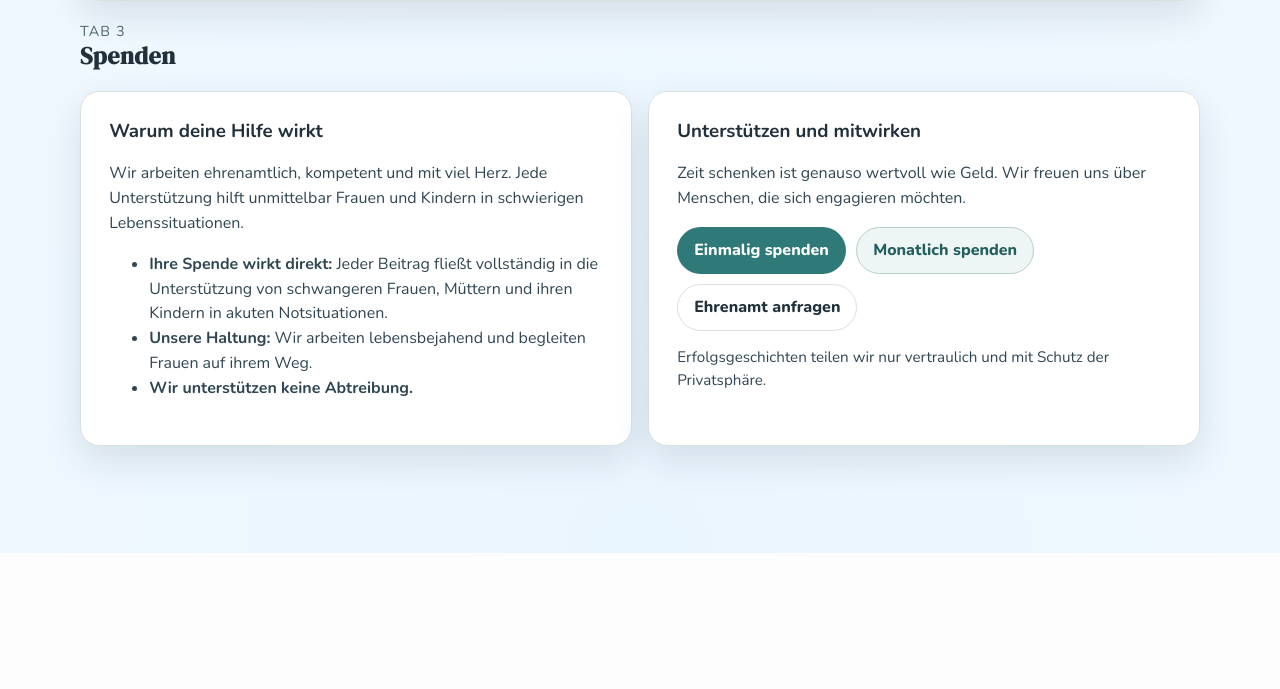
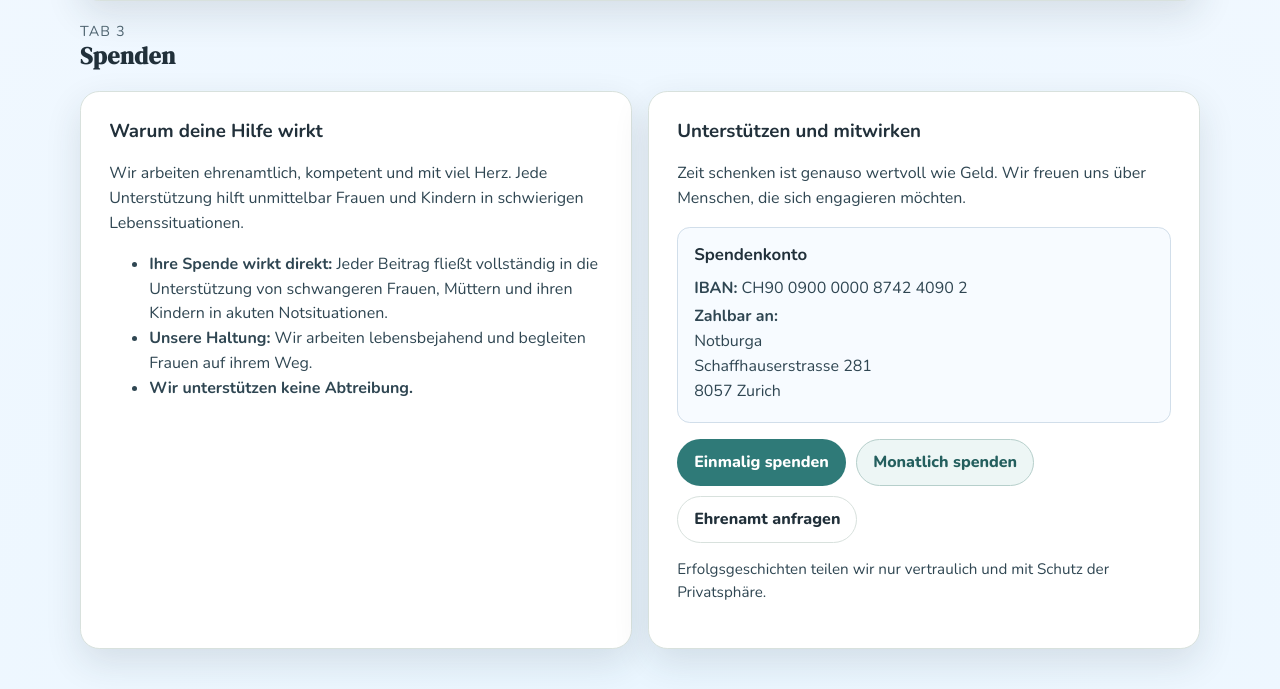
Before and after one commit to alediehl/notburga, a Flask app: page / in a window 1280 px wide. Shown: the part 1706-2395 px from the top of the page. Before the commit the page ends 2259 px from the top, so only its background shows below. Run offline with Flask 3, Linux system fonts and the light colour scheme.

Commit message:
added the donors help

```diff
--- a/static/app.js
+++ b/static/app.js
@@ -97,6 +97,13 @@ function applyContent(content) {
   setHtml('spenden-item-3', content.spenden?.points?.[2]);
   setText('mitwirken-title', content.spenden?.mitwirkenTitle);
   setText('mitwirken-text', content.spenden?.mitwirkenText);
+  setText('spenden-payment-title', content.spenden?.paymentTitle);
+  setText('spenden-iban-label', content.spenden?.payment?.ibanLabel);
+  setText('spenden-iban-value', content.spenden?.payment?.ibanValue);
+  setText('spenden-recipient-label', content.spenden?.payment?.recipientLabel);
+  setText('spenden-recipient-line-1', content.spenden?.payment?.recipientLines?.[0]);
+  setText('spenden-recipient-line-2', content.spenden?.payment?.recipientLines?.[1]);
+  setText('spenden-recipient-line-3', content.spenden?.payment?.recipientLines?.[2]);
   setText('spenden-btn-once', content.spenden?.buttons?.once);
   setText('spenden-btn-monthly', content.spenden?.buttons?.monthly);
   setText('spenden-btn-volunteer', content.spenden?.buttons?.volunteer);
--- a/static/content.de.json
+++ b/static/content.de.json
@@ -89,6 +89,17 @@
     ],
     "mitwirkenTitle": "Unterstützen und mitwirken",
     "mitwirkenText": "Zeit schenken ist genauso wertvoll wie Geld. Wir freuen uns über Menschen, die sich engagieren möchten.",
+    "paymentTitle": "Spendenkonto",
+    "payment": {
+      "ibanLabel": "IBAN:",
+      "ibanValue": "CH90 0900 0000 8742 4090 2",
+      "recipientLabel": "Zahlbar an:",
+      "recipientLines": [
+        "Notburga",
+        "Schaffhauserstrasse 281",
+        "8057 Zurich"
+      ]
+    },
     "buttons": {
       "once": "Einmalig spenden",
       "monthly": "Monatlich spenden",
--- a/static/style.css
+++ b/static/style.css
@@ -294,6 +294,24 @@ h1 {
   font-size: 0.95rem;
 }
 
+.payment-box {
+  margin-top: 1rem;
+  padding: 0.9rem 1rem;
+  background: #f7fbff;
+  border: 1px solid #d1deea;
+  border-radius: var(--radius-md);
+}
+
+.payment-box h4 {
+  margin: 0 0 0.45rem;
+  font-size: 1.05rem;
+}
+
+.payment-line,
+.payment-recipient {
+  margin: 0.25rem 0;
+}
+
 .contact-card {
   margin-top: 1rem;
 }
--- a/templates/index.html
+++ b/templates/index.html
@@ -147,6 +147,19 @@
         <article class="card">
           <h3 id="mitwirken-title">Unterstützen und mitwirken</h3>
           <p id="mitwirken-text">Zeit schenken ist genauso wertvoll wie Geld. Wir freuen uns über Menschen, die sich engagieren möchten.</p>
+          <div class="payment-box" aria-label="Spendenkonto">
+            <h4 id="spenden-payment-title">Spendenkonto</h4>
+            <p class="payment-line">
+              <strong id="spenden-iban-label">IBAN:</strong>
+              <span id="spenden-iban-value">CH90 0900 0000 8742 4090 2</span>
+            </p>
+            <p class="payment-recipient">
+              <strong id="spenden-recipient-label">Zahlbar an:</strong><br />
+              <span id="spenden-recipient-line-1">Notburga</span><br />
+              <span id="spenden-recipient-line-2">Schaffhauserstrasse 281</span><br />
+              <span id="spenden-recipient-line-3">8057 Zurich</span>
+            </p>
+          </div>
           <div class="donation-actions">
             <a id="spenden-btn-once" class="btn btn-primary" href="#">Einmalig spenden</a>
             <a id="spenden-btn-monthly" class="btn btn-secondary" href="#">Monatlich spenden</a>
```
